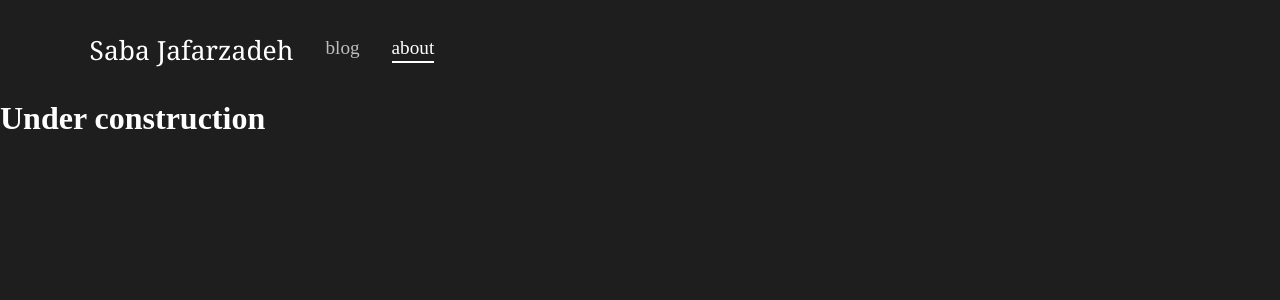
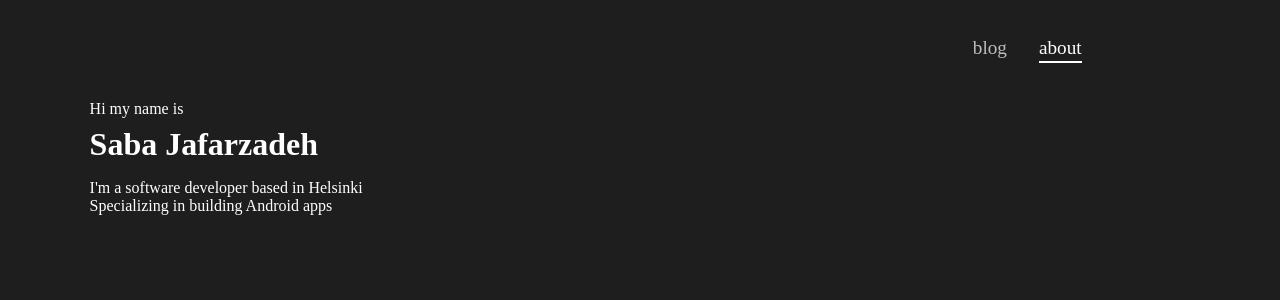
Before and after one commit to hulkdx/sabajafarzadeh.com, a React app: page /about in a window 1280 px wide. Shown: the top 300 px of the page. Built offline with nearby package versions, Linux system fonts and the light colour scheme.

Commit message:
Created about section

```diff
--- a/src/components/common/Navbar/Navbar.css
+++ b/src/components/common/Navbar/Navbar.css
@@ -21,7 +21,7 @@
 .navbar-items-container {
   display: flex;
   flex: 1;
-  justify-content: flex-start;
+  justify-content: flex-end;
   margin-left: 32px;
 }
 
--- a/src/components/common/Navbar/Navbar.jsx
+++ b/src/components/common/Navbar/Navbar.jsx
@@ -7,7 +7,6 @@ function NavBar() {
   return (
     <header className="navbar-header">
       <nav className="navbar-container">
-        <div className="navbar-logo">Saba Jafarzadeh</div>
         <div className="navbar-items-container">
           <RouteList />
         </div>
--- /dev/null
+++ b/src/components/pages/about/AboutPage.css
@@ -0,0 +1,16 @@
+.about {
+  color: white;
+  position: fixed;
+  width: 80%;
+  height: 100px;
+  left: 7%;
+}
+
+.about .header {
+  color: white;
+}
+
+.about h1 {
+  margin-top: 8px;
+  margin-bottom: 16px;
+}
--- a/src/components/pages/about/AboutPage.jsx
+++ b/src/components/pages/about/AboutPage.jsx
@@ -1,11 +1,20 @@
+/* eslint-disable react/no-unescaped-entities */
 import React from 'react';
 
-function AboutPages() {
+import './AboutPage.css';
+
+function AboutPage() {
   return (
     <div>
-      <h1>Under construction</h1>
+      <div className="about">
+        <div className="header">Hi my name is</div>
+        <h1>Saba Jafarzadeh</h1>
+        I'm a software developer based in Helsinki
+        <br />
+        Specializing in building Android apps
+      </div>
     </div>
   );
 }
 
-export default AboutPages;
+export default AboutPage;
```
